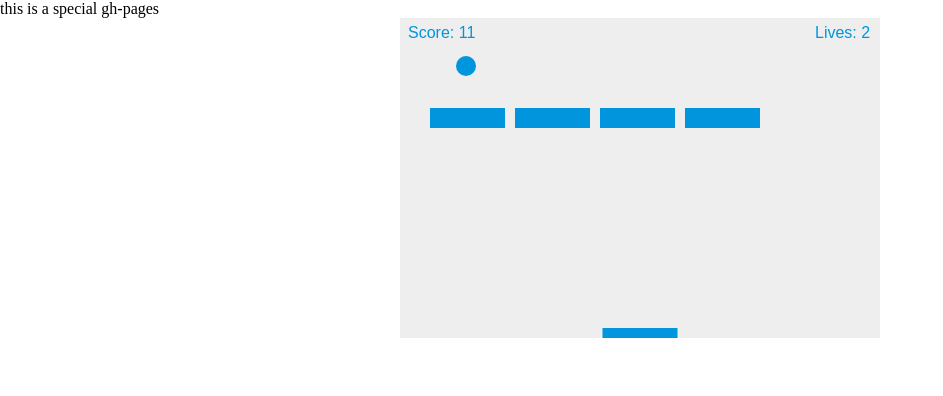
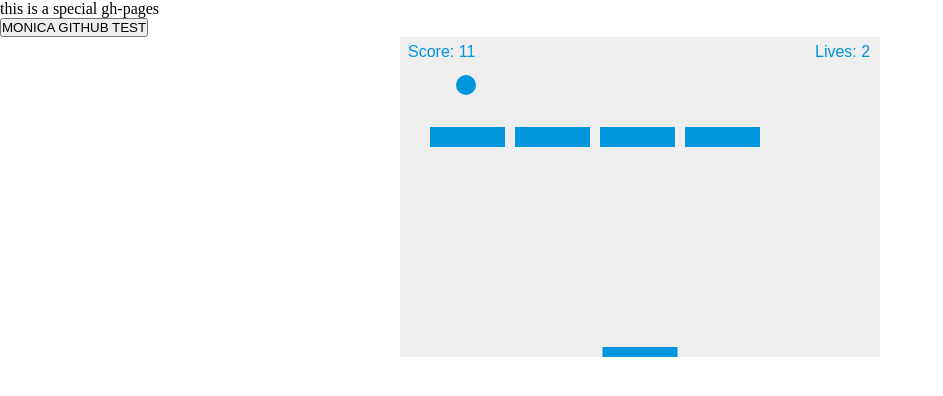
Before and after one commit to monicavalcourt/uber-vs-car, a plain HTML site: page index.html in a window 1280 px wide. Shown: the whole page, without its empty margins (0-943 px from the left). Drawn offline with Linux system fonts and the light colour scheme.

Commit message:
Test Button

```diff
--- a/index.html
+++ b/index.html
@@ -10,6 +10,9 @@
 </head>
 <body>
 <p> this is a special gh-pages </p>
+
+<button type="button" onclick="action('products')">MONICA GITHUB TEST</button>
+
 
 <canvas id="myCanvas" width="480" height="320"></canvas>
 
```
